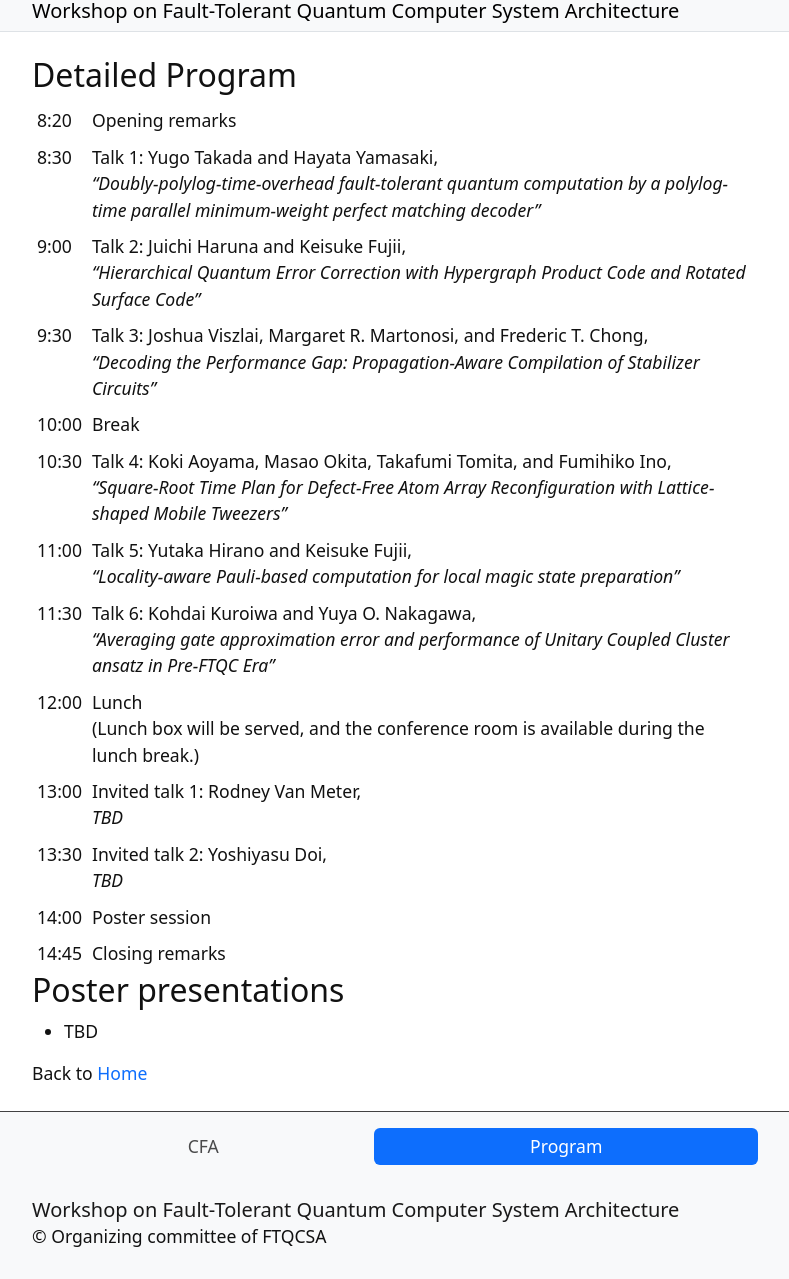
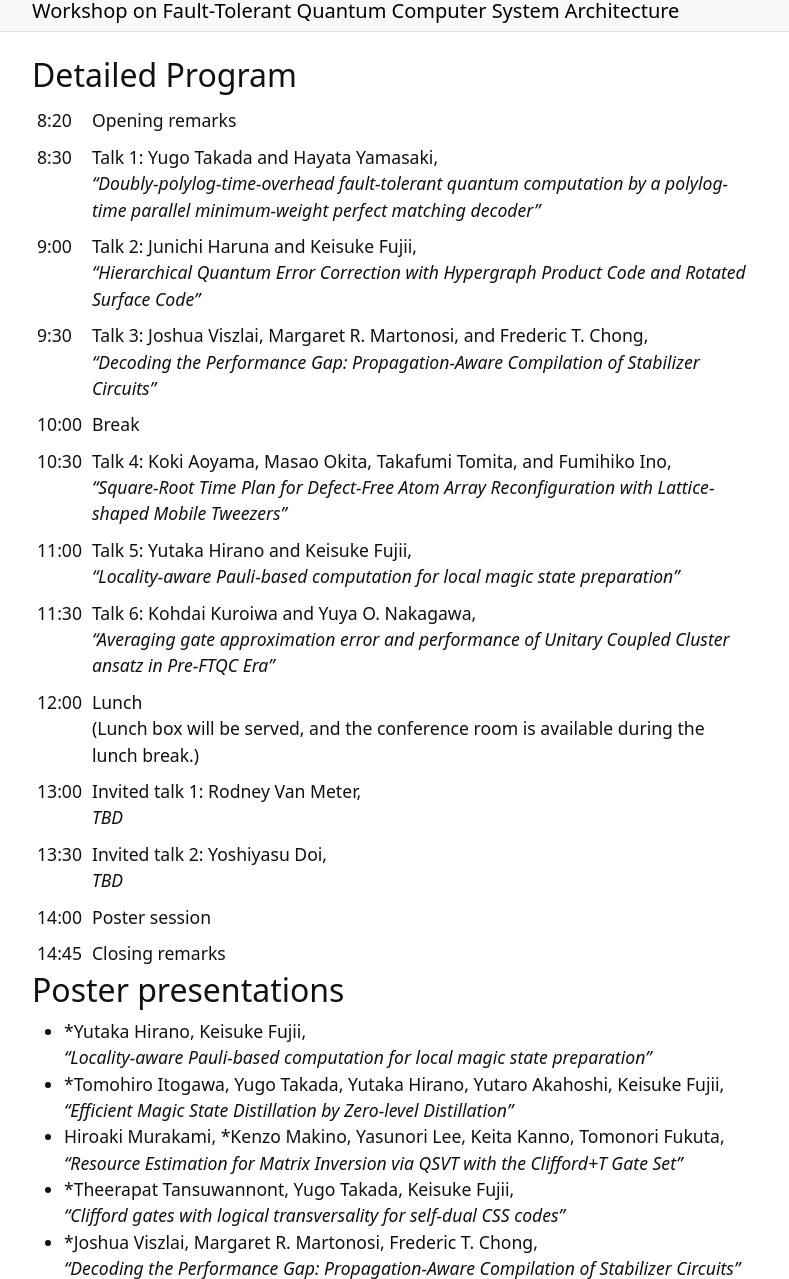
Before and after one commit to ftqcsa/ftqcsa.github.io, a Jekyll site: the page built from content/1-program.md, in a window 1280 px wide and 1400 px high, cut to the strip 121-1400 px from the top of the window. Shown: the whole strip, without its empty margins (245-1034 px from the left). Built offline with Jekyll 4.4.1, drawn with Linux system fonts in a browser that asks for light colours.

Commit message:
Update 1-program.md

```diff
--- a/content/1-program.md
+++ b/content/1-program.md
@@ -28,7 +28,7 @@
 |-------|-----------------|
 |  8:20 | Opening remarks |
 |  8:30 | Talk 1: Yugo Takada and Hayata Yamasaki,<br>_"Doubly-polylog-time-overhead fault-tolerant quantum computation by a polylog-time parallel minimum-weight perfect matching decoder"_ |
-|  9:00 | Talk 2: Juichi Haruna and Keisuke Fujii,<br>_"Hierarchical Quantum Error Correction with Hypergraph Product Code and Rotated Surface Code"_ |
+|  9:00 | Talk 2: Junichi Haruna and Keisuke Fujii,<br>_"Hierarchical Quantum Error Correction with Hypergraph Product Code and Rotated Surface Code"_ |
 |  9:30 | Talk 3: Joshua Viszlai, Margaret R. Martonosi, and Frederic T. Chong,<br>_"Decoding the Performance Gap: Propagation-Aware Compilation of Stabilizer Circuits"_ |
 | 10:00 | Break |
 | 10:30 | Talk 4: Koki Aoyama, Masao Okita, Takafumi Tomita, and Fumihiko Ino,<br>_"Square-Root Time Plan for Defect-Free Atom Array Reconfiguration with Lattice-shaped Mobile Tweezers"_ |
@@ -42,6 +42,15 @@
 
 ## Poster presentations
 
-- TBD
+- *Yutaka Hirano, Keisuke Fujii,
+  _"Locality-aware Pauli-based computation for local magic state preparation"_
+- *Tomohiro Itogawa, Yugo Takada, Yutaka Hirano, Yutaro Akahoshi, Keisuke Fujii,
+  _"Efficient Magic State Distillation by Zero-level Distillation"_
+- Hiroaki Murakami, *Kenzo Makino, Yasunori Lee, Keita Kanno, Tomonori Fukuta,
+  _"Resource Estimation for Matrix Inversion via QSVT with the Clifford+T Gate Set"_
+- *Theerapat Tansuwannont, Yugo Takada, Keisuke Fujii,
+  _"Clifford gates with logical transversality for self-dual CSS codes"_
+- *Joshua Viszlai, Margaret R. Martonosi, Frederic T. Chong,
+  _"Decoding the Performance Gap: Propagation-Aware Compilation of Stabilizer Circuits"_
 
 Back to [Home]({{ site.baseurl }})
```
